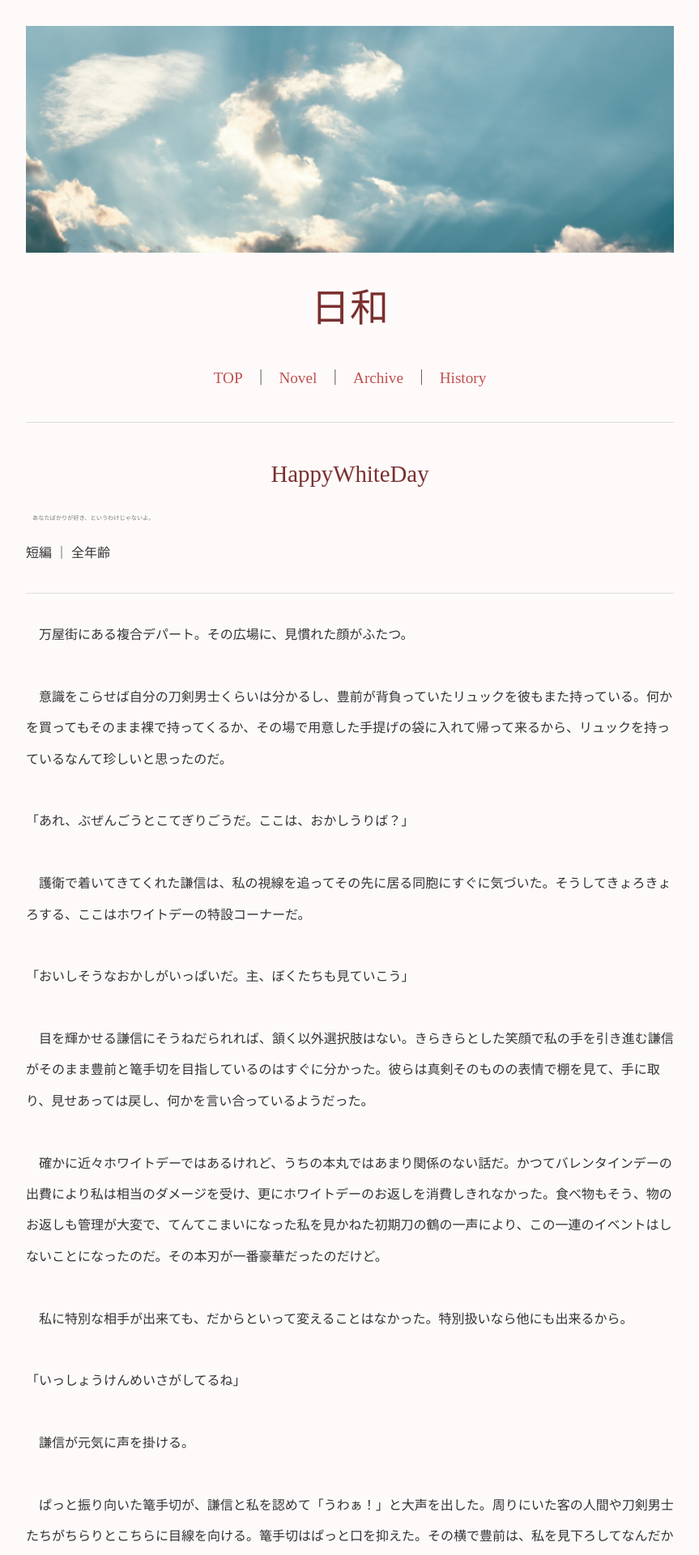
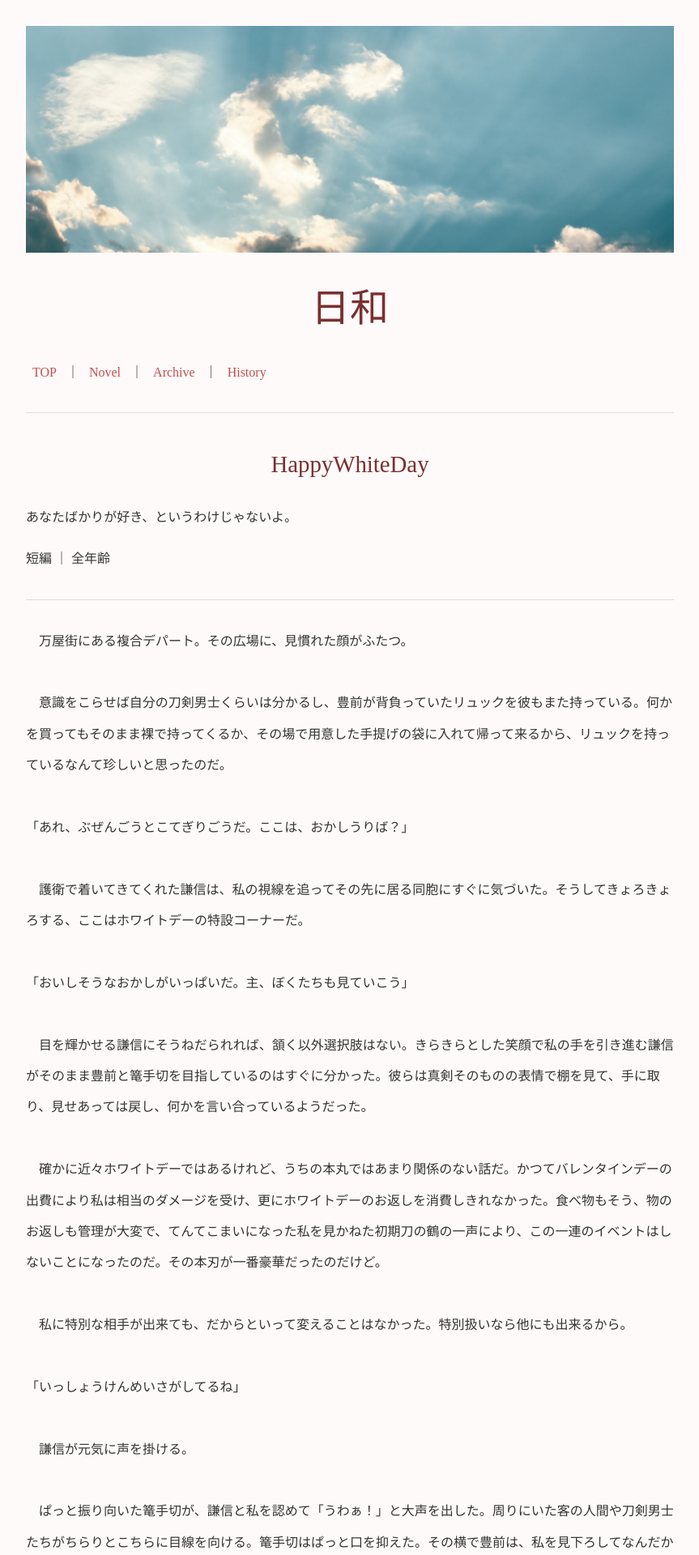
Before and after one commit to fjst160/lemon160, a Jekyll site: the page built from _novels/ss0-1.md, in a window 1280 px wide. Shown: the top 1920 px of the page at 81% size, without its empty margins (208-1071 px from the left). Built offline with Jekyll 4.4.1, drawn with Linux system fonts in a browser that asks for light colours.

Commit message:
Update style.css

```diff
--- a/assets/style.css
+++ b/assets/style.css
@@ -61,11 +61,13 @@ h1{
 }
 
 /* サブコメント */
-.subtitle{
-    font-size: 0.45em;
-    color: #777;
-    font-weight: normal;
-    margin-left: 0.5rem;
+.novel-subtitle{
+    font-size: 0.9rem;
+    color: #666;
+
+    margin-left: 1.5rem;
+    margin-bottom: 1rem;
+}
 }
 
 
```
